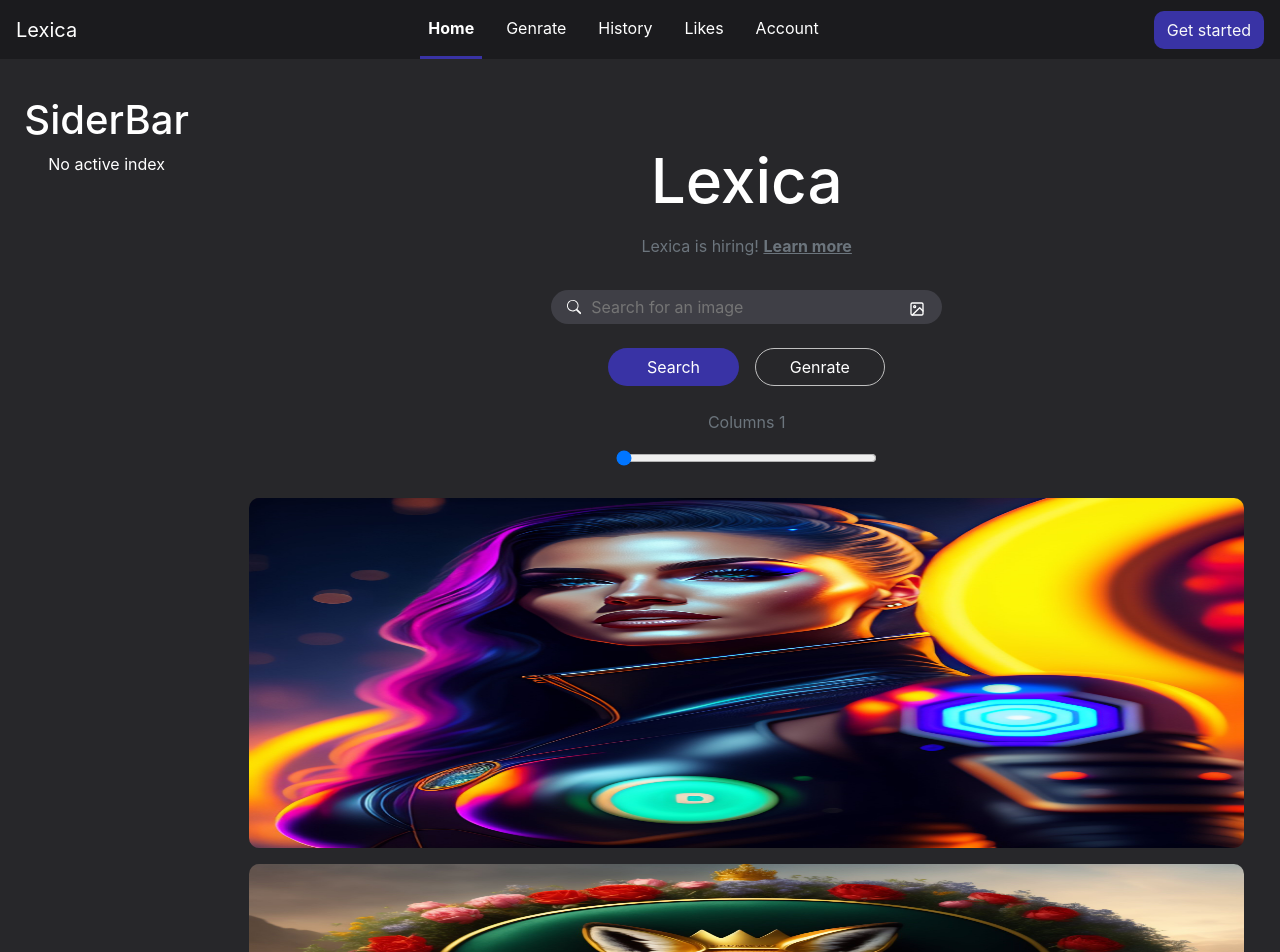
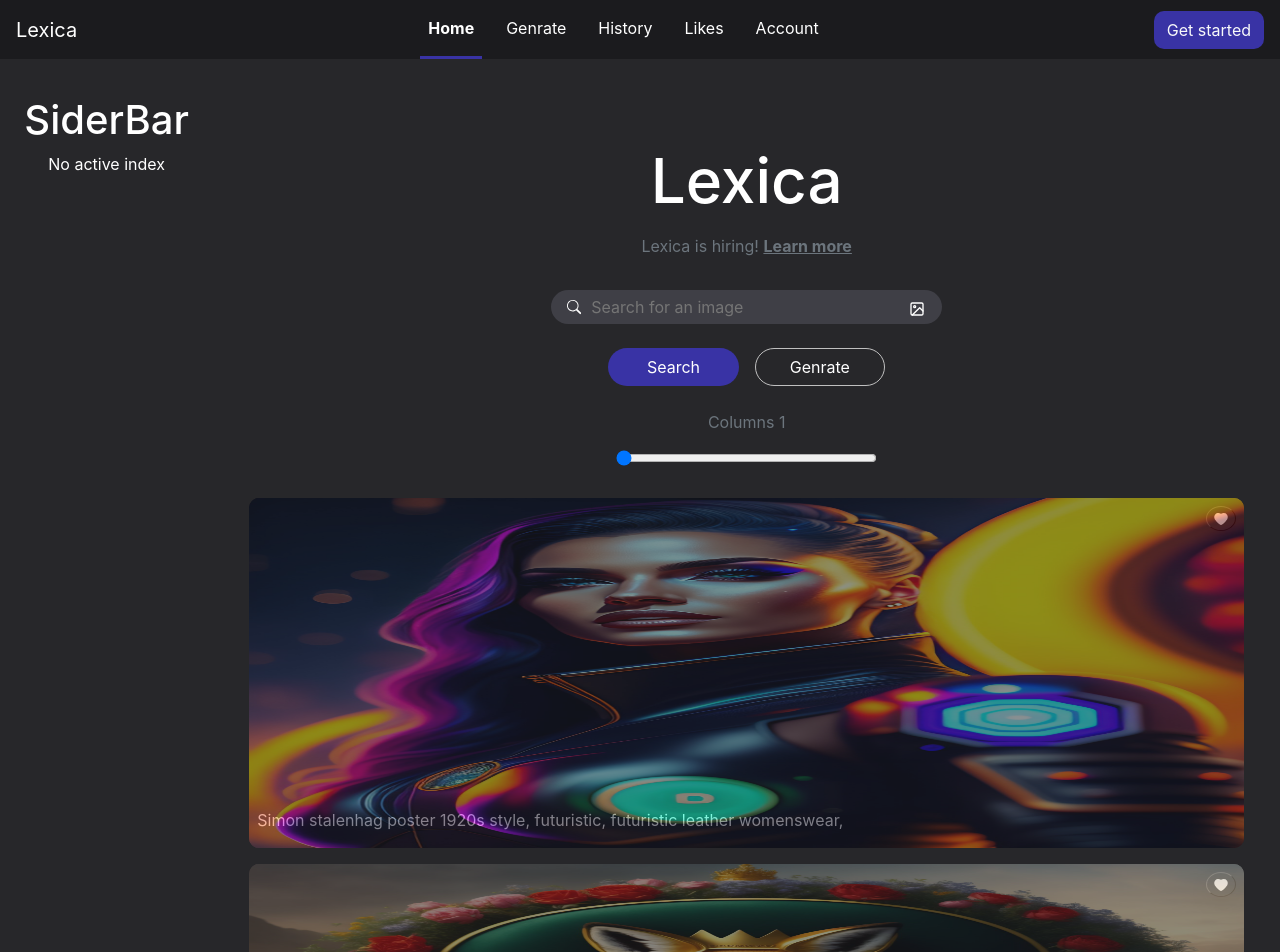
Before and after one commit to MrDanis/F-P2, a React (Create React App) app in the folder frontEnd/myproject/: page / in a window 1280 px wide. Shown: the top 952 px of the page. Built offline with nearby package versions, Linux system fonts and the light colour scheme.

Commit message:
Working on the hovering

```diff
--- a/frontEnd/myproject/src/data/index.js
+++ b/frontEnd/myproject/src/data/index.js
@@ -5,31 +5,110 @@
 import c5 from '../assets/images/rabbit.jpg'
 import c6 from '../assets/images/Stchu.jpg'
 export const data = [
-    {imgurl:c1},
-    {imgurl:c2},
-    {imgurl:c3},
-    {imgurl:c4},
-    {imgurl:c5},
-    {imgurl:c6},
-    {imgurl:c1},
-    {imgurl:c2},
-    {imgurl:c3},
-    {imgurl:c4},
-    {imgurl:c5},
-    {imgurl:c6},
-    {imgurl:c4},
-    {imgurl:c5},
-    {imgurl:c6},
-    {imgurl:c1},
-    {imgurl:c2},
-    {imgurl:c3},
-    {imgurl:c6},
-    {imgurl:c1},
-    {imgurl:c2},
-    {imgurl:c3},
-    {imgurl:c4},
-    {imgurl:c5},
-    {imgurl:c6},
-    {imgurl:c4},
-    {imgurl:c5}
+    {imgurl:c1,
+     imgDisc:'Simon stalenhag poster 1920s style, futuristic, futuristic leather womenswear,',
+     isLike:false,
+    },
+    {imgurl:c2,
+     imgDisc:'Portrait painting of a cybernetic grey werewolf with power armor, ultra realistic',
+     isLike:false,
+    },
+    {imgurl:c3,
+    imgDisc:'Simon stalenhag poster 1920s style, futuristic, futuristic leather womenswear,',
+    isLike:false,
+    },
+    {imgurl:c4,
+    imgDisc:'Simon stalenhag poster 1920s style, futuristic, futuristic leather womenswear,',
+    isLike:false,
+    },
+    {imgurl:c5,
+    imgDisc:'Simon stalenhag poster 1920s style, futuristic, futuristic leather womenswear,',
+    isLike:false,
+    },
+    {imgurl:c6,
+    imgDisc:'Simon stalenhag poster 1920s style, futuristic, futuristic leather womenswear,',
+    isLike:false,
+    },
+    {imgurl:c1,
+     imgDisc:'Simon stalenhag poster 1920s style, futuristic, futuristic leather womenswear,',
+     isLike:false,
+    },
+    {imgurl:c2,
+     imgDisc:'Portrait painting of a cybernetic grey werewolf with power armor, ultra realistic',
+     isLike:false,
+    },
+    {imgurl:c3,
+    imgDisc:'Simon stalenhag poster 1920s style, futuristic, futuristic leather womenswear,',
+    isLike:false,
+    },
+    {imgurl:c4,
+    imgDisc:'Simon stalenhag poster 1920s style, futuristic, futuristic leather womenswear,',
+    isLike:false,
+    },
+    {imgurl:c5,
+    imgDisc:'Simon stalenhag poster 1920s style, futuristic, futuristic leather womenswear,',
+    isLike:false,
+   },
+    {imgurl:c6,
+    imgDisc:'Simon stalenhag poster 1920s style, futuristic, futuristic leather womenswear,',
+    isLike:false,
+    },
+    {imgurl:c4,
+    imgDisc:'Simon stalenhag poster 1920s style, futuristic, futuristic leather womenswear,',
+     isLike:false,},
+    {imgurl:c5,
+    imgDisc:'Simon stalenhag poster 1920s style, futuristic, futuristic leather womenswear,',
+     isLike:false,},
+    {imgurl:c6,
+    imgDisc:'Simon stalenhag poster 1920s style, futuristic, futuristic leather womenswear,',
+     isLike:false,},
+    {imgurl:c1,
+     imgDisc:'Simon stalenhag poster 1920s style, futuristic, futuristic leather womenswear,',
+          isLike:false,
+    },
+    {imgurl:c2,
+     imgDisc:'Portrait painting of a cybernetic grey werewolf with power armor, ultra realistic',
+     isLike:false,
+    },
+    {imgurl:c3,
+    imgDisc:'Simon stalenhag poster 1920s style, futuristic, futuristic leather womenswear,',
+    isLike:false,
+    },
+    {imgurl:c6,
+    imgDisc:'Simon stalenhag poster 1920s style, futuristic, futuristic leather womenswear,',
+    isLike:false,
+    },
+    {imgurl:c1,
+     imgDisc:'Simon stalenhag poster 1920s style, futuristic, futuristic leather womenswear,',
+         isLike:false,
+
+    },
+    {imgurl:c2,
+     imgDisc:'Portrait painting of a cybernetic grey werewolf with power armor, ultra realistic',
+     isLike:false,
+    },
+    {imgurl:c3,
+    imgDisc:'Simon stalenhag poster 1920s style, futuristic, futuristic leather womenswear,',
+    isLike:false,
+    },
+    {imgurl:c4,
+    imgDisc:'Simon stalenhag poster 1920s style, futuristic, futuristic leather womenswear,',
+    isLike:false,
+    },
+    {imgurl:c5,
+    imgDisc:'Simon stalenhag poster 1920s style, futuristic, futuristic leather womenswear,',
+    isLike:false,
+    },
+    {imgurl:c6,
+    imgDisc:'Simon stalenhag poster 1920s style, futuristic, futuristic leather womenswear,',
+    isLike:false,
+    },
+    {imgurl:c4,
+    imgDisc:'Simon stalenhag poster 1920s style, futuristic, futuristic leather womenswear,',
+    isLike:false,
+    },
+    {imgurl:c5,
+    imgDisc:'Simon stalenhag poster 1920s style, futuristic, futuristic leather womenswear,',
+    isLike:false,
+    }
    ]
--- a/frontEnd/myproject/src/views/Home/home.module.css
+++ b/frontEnd/myproject/src/views/Home/home.module.css
@@ -8,3 +8,13 @@
 .iconsColor{
     color: white !important;;
 }
+.hoverParent{
+    transition:.5;
+}
+.hoverMe{
+    visibility:'hidden';
+    transition: .5s;
+}
+.hoverParent:hover .hoverMe{
+    visibility: visible;
+}
--- a/frontEnd/myproject/src/views/Home/index.js
+++ b/frontEnd/myproject/src/views/Home/index.js
@@ -5,6 +5,7 @@
 import Main from '../../layout/main'
 import { useSelector,useDispatch } from 'react-redux'
 import { addPicture } from '../../features/ImageSlice'
+import {AiFillHeart} from 'react-icons/ai'
 const Home = () => {
     const [columnRange,setcolumnRange] = useState(1);
     const dispatch = useDispatch();
@@ -15,6 +16,7 @@
     const handleDispatch =(updateImageIndex)=>{
        dispatch(addPicture(updateImageIndex));
     }
+    const[visible,setvisible] = useState('hidden');
   return (
     <Main>
      <div className='d-flex flex-column flex-wrap mt-5'>
@@ -72,17 +74,37 @@
                     columnRange<5?
                       <div key={item.imgurl} className={`col-${12/columnRange} p-2`}>
                          {/* /Card Box START*/}
-                         <div onClick={()=>{handleDispatch(index)}} className='d-flex border border-0 border-success' style={{borderRadius:'10px',height:'350px'}}>
+                         <div   onClick={()=>{handleDispatch(index)}} className={`d-flex position-relative border border-0 border-success ${styles.hoverParent}`} style={{borderRadius:'10px',height:'350px'}}>
+                         <div   className={`position-absolute start-0 left-0 border border-0 border-danger w-100 h-100 bg-dark ${styles.hoverMe}`} style={{opacity:.5,borderRadius:'10px'}}>
+                          <div className='d-flex flex-column justify-content-between h-100 border border-0 border-danger' style={{borderRadius:'10px'}}>
+                           <button className='d-flex align-items-center justify-content-center mx-2 mt-2 text-light align-self-end border-1 outline-none bg-dark rounded-circle shadow' style={{height:'25px'}}>
+                            <AiFillHeart style={{color:'white'}}/>
+                           </button>
+                           <p className='text-light fs-bold px-2 text-wrap'>
+                            {item?.imgDisc}
+                           </p>
+                          </div>
+
+                          </div>
                            <img className='img-fluid m-0 p-0 w-100' src={item?.imgurl} style={{objectFit:'fill',borderRadius:'10px'}}/>
                          </div>
                          {/* /Card Box END*/}
                       </div>:
                       <div className='p-2' style={{width:`${100/columnRange}%`}} >
-                      {/* /Card Box START*/}
-                      <div className='d-flex border border-0 border-success' style={{borderRadius:'10px',height:'350px'}}>
-                      <img className='img-fluid m-0 p-0 w-100' src={item?.imgurl} style={{objectFit:'fill',borderRadius:'10px'}}/>
-                      </div>
-                      {/* /Card Box END*/}
+                     <div   onClick={()=>{handleDispatch(index)}} className={`d-flex position-relative border border-0 border-success ${styles.hoverParent}`} style={{borderRadius:'10px',height:'350px'}}>
+                         <div   className={`position-absolute start-0 left-0 border border-0 border-danger w-100 h-100 bg-dark ${styles.hoverMe}`} style={{opacity:.5,borderRadius:'10px'}}>
+                          <div className='d-flex flex-column justify-content-between h-100 border border-0 border-danger' style={{borderRadius:'10px'}}>
+                           <button className='d-flex align-items-center justify-content-center mx-2 mt-2 text-light align-self-end border-1 outline-none bg-dark rounded-circle shadow' style={{height:'25px'}}>
+                            <AiFillHeart style={{color:'white'}}/>
+                           </button>
+                           <p className='text-light fs-bold px-2 text-wrap'>
+                            {item?.imgDisc}
+                           </p>
+                          </div>
+
+                          </div>
+                           <img className='img-fluid m-0 p-0 w-100' src={item?.imgurl} style={{objectFit:'fill',borderRadius:'10px'}}/>
+                         </div>
                    </div>
                   }
                   </>
```
